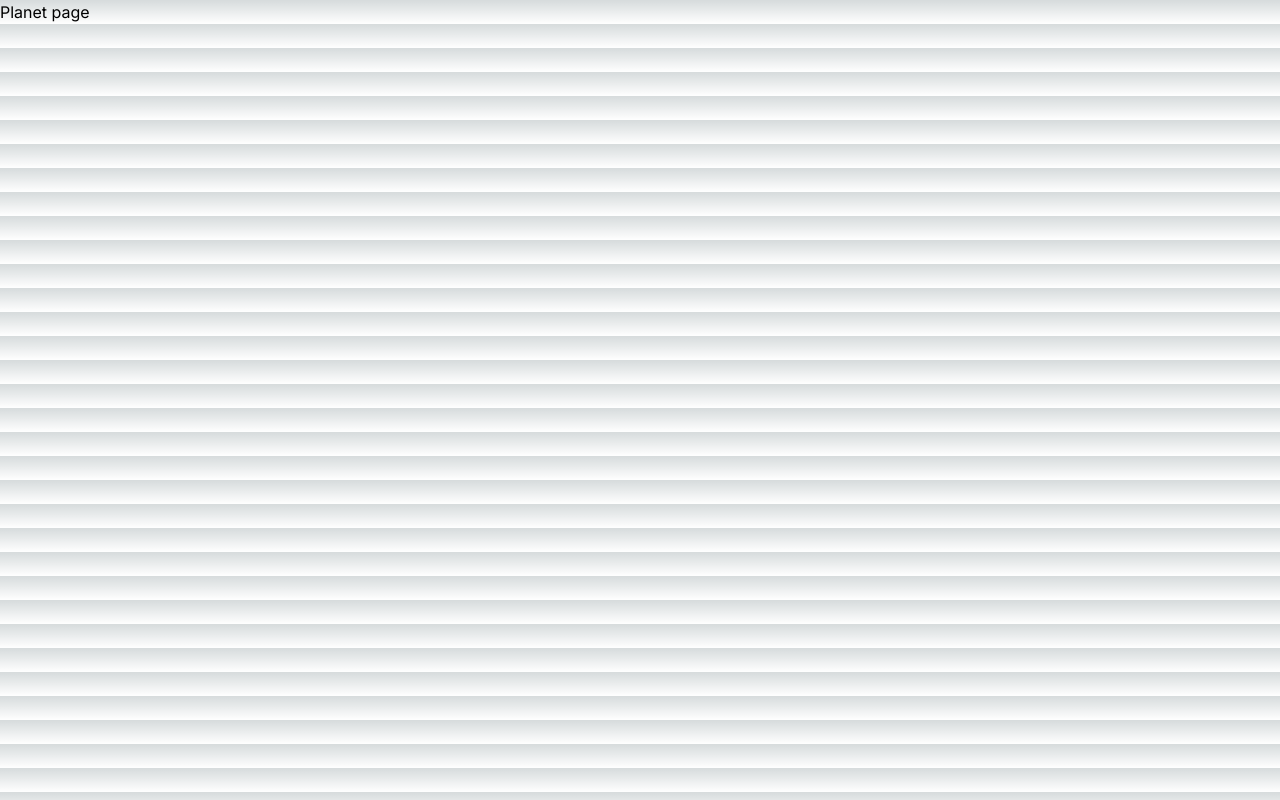
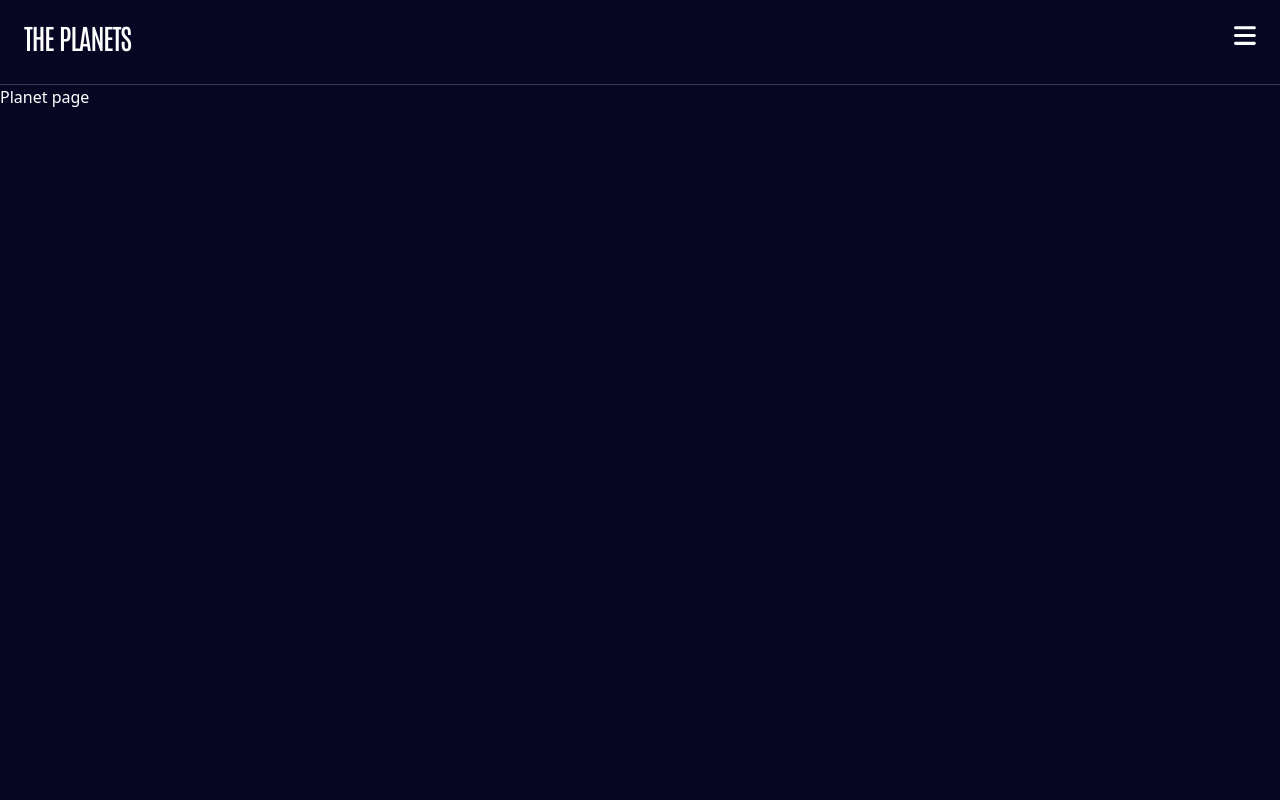
Before and after one commit to ArzCorp/planets-fact, a Next.js app: page /planet/1/1 in a window 1280 px wide. Built offline with nearby package versions, Linux system fonts and the light colour scheme.

Commit message:
✨ add home page

```diff
--- a/app/layout.js
+++ b/app/layout.js
@@ -1,7 +1,23 @@
 import './globals.css'
-import { Inter } from 'next/font/google'
+import '@fortawesome/fontawesome-svg-core/styles.css'
+import { config } from '@fortawesome/fontawesome-svg-core'
+import { Antonio, League_Spartan } from 'next/font/google'
 
-const inter = Inter({ subsets: ['latin'] })
+config.autoAddCss = false
+
+import Header from './components/Header'
+
+const spartan = League_Spartan({
+  subsets: ['latin'],
+  weight: ['500', '700', '400'],
+  variable: '--font-spartan',
+})
+
+const antonio = Antonio({
+  subsets: ['latin'],
+  weight: ['500', '700', '400'],
+  variable: '--font-antonio',
+})
 
 export const metadata = {
   title: 'Create Next App',
@@ -11,7 +27,12 @@ export const metadata = {
 export default function RootLayout({ children }) {
   return (
     <html lang="en">
-      <body className={inter.className}>{children}</body>
+      <body className={`${antonio.variable} ${spartan.variable}`}>
+        <main className="bg-dark text-white min-h-screen w-screen">
+          <Header />
+          {children}
+        </main>
+      </body>
     </html>
   )
 }
```
